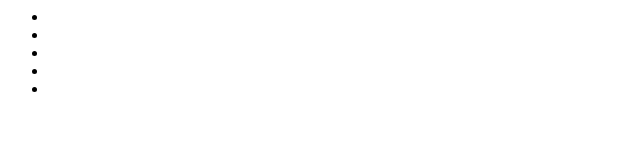
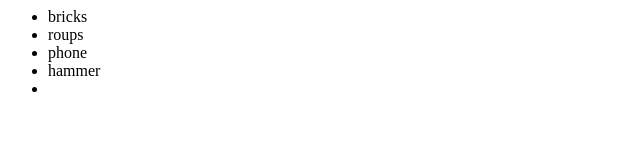
Before and after one commit to albertostress/newGithub, a plain HTML site: page index.html in a window 1280 px wide. Shown: the whole page, without its empty margins (0-640 px from the left). Drawn offline with Linux system fonts and the light colour scheme.

Commit message:
hammer added

```diff
--- a/index.html
+++ b/index.html
@@ -5,10 +5,10 @@
 
    		<ul>
 
-   			  <li></li>
-   			  <li></li>
-   			  <li></li>
-   			  <li></li>
+   			  <li>bricks</li>
+   			  <li>roups</li>
+   			  <li>phone</li>
+   			  <li>hammer</li>
    			  <li></li>
 
 
```
